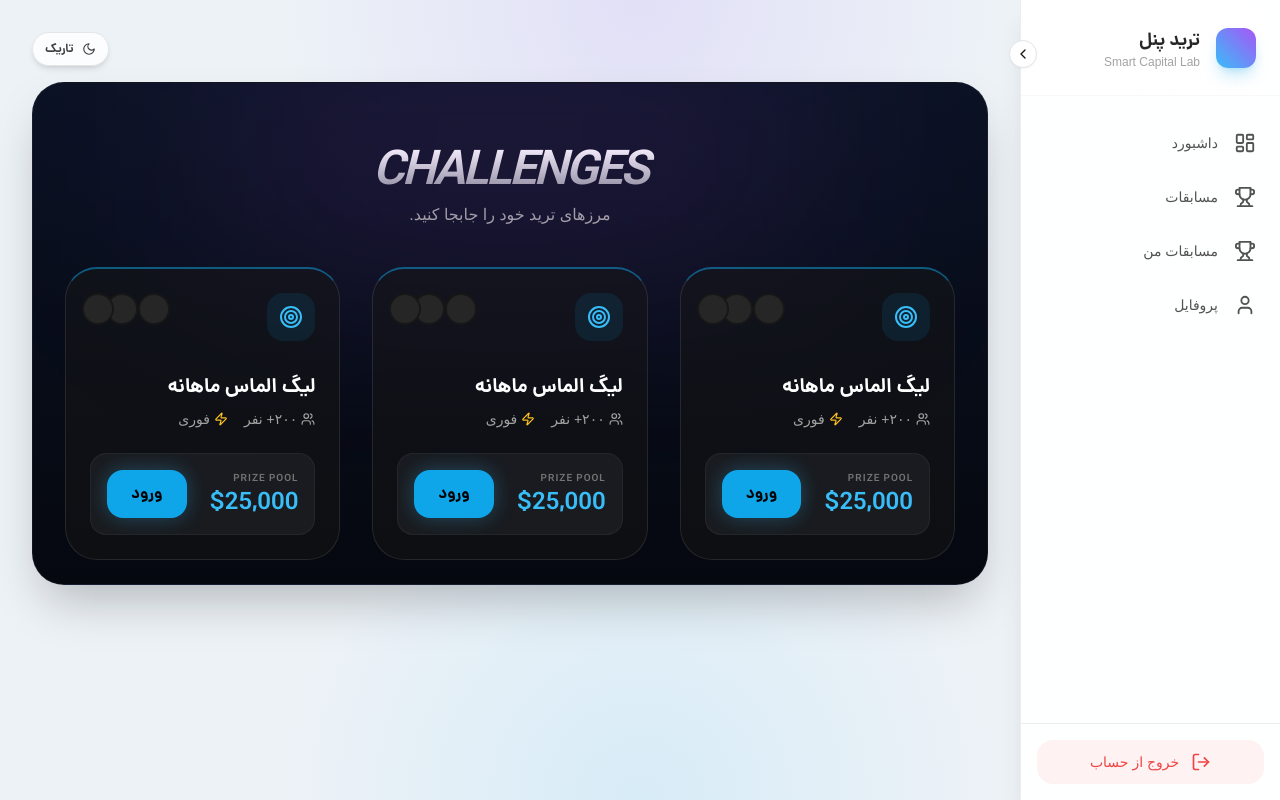
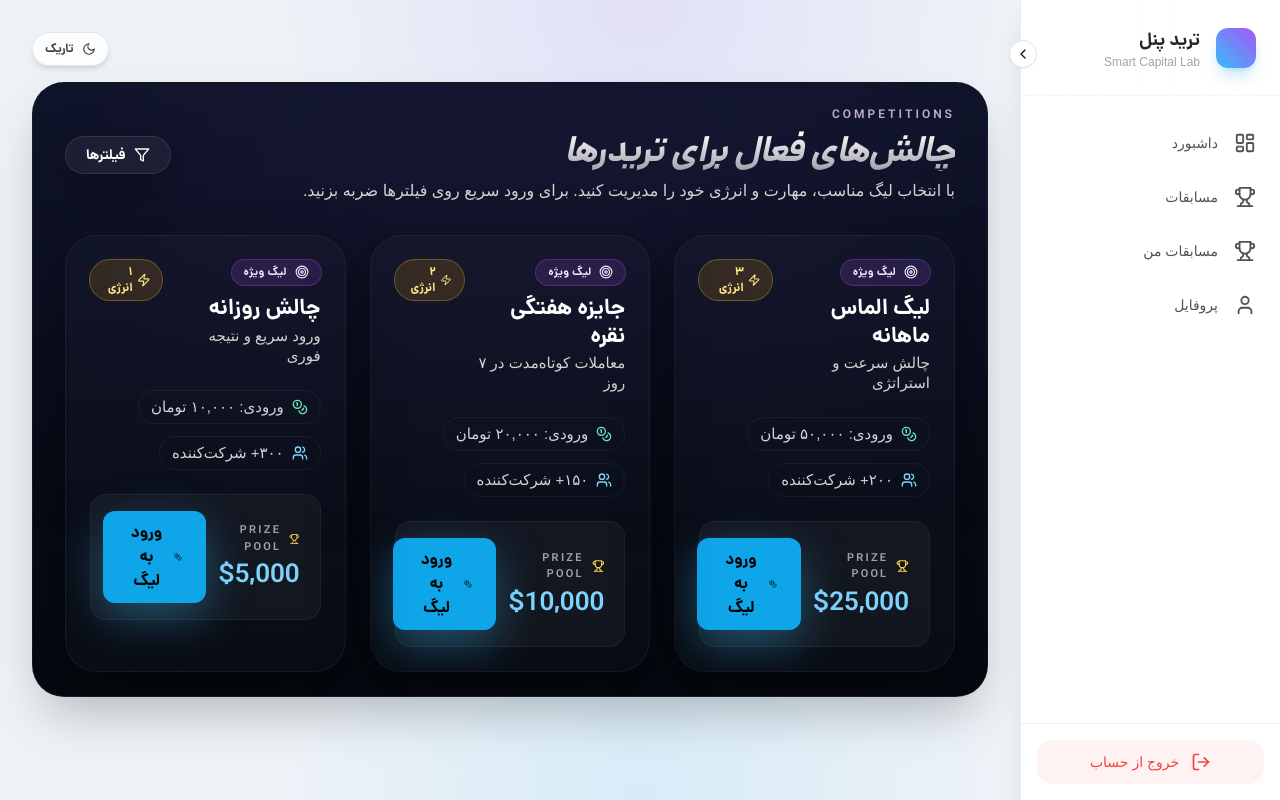
Before and after one commit to Parsaeffatravesh/Trenatest, a Next.js app: page /dashboard/competitions in a window 1280 px wide. Built offline with nearby package versions, Linux system fonts and the light colour scheme.

Commit message:
Revamp competitions layout

```diff
--- a/app/dashboard/competitions/page.tsx
+++ b/app/dashboard/competitions/page.tsx
@@ -1,61 +1,105 @@
 import { MagicCard } from "@/components/ui/magic-card";
 import { FadeIn } from "@/components/ui/fade-in";
-import { Zap, Target, Users } from "lucide-react";
+import { Coins, Filter, Target, Trophy, Users, Zap } from "lucide-react";
+
+const competitions = [
+  {
+    title: "لیگ الماس ماهانه",
+    subtitle: "چالش سرعت و استراتژی",
+    prizePool: "$25,000",
+    entryFee: "۵۰,۰۰۰ تومان",
+    participants: "۲۰۰+",
+    energy: "۳ انرژی",
+  },
+  {
+    title: "جایزه هفتگی نقره",
+    subtitle: "معاملات کوتاه‌مدت در ۷ روز",
+    prizePool: "$10,000",
+    entryFee: "۲۰,۰۰۰ تومان",
+    participants: "۱۵۰+",
+    energy: "۲ انرژی",
+  },
+  {
+    title: "چالش روزانه",
+    subtitle: "ورود سریع و نتیجه فوری",
+    prizePool: "$5,000",
+    entryFee: "۱۰,۰۰۰ تومان",
+    participants: "۳۰۰+",
+    energy: "۱ انرژی",
+  },
+];
 
 export default function CompetitionsPage() {
   return (
-    <div className="relative overflow-hidden rounded-[32px] border border-white/5 bg-gradient-to-b from-[#0b1224] to-[#05080f] p-6 text-white shadow-2xl">
+    <div className="relative overflow-hidden rounded-[32px] border border-white/5 bg-gradient-to-b from-[#0b1224] to-[#05080f] px-4 py-6 text-white shadow-2xl sm:px-6 md:px-8">
+      <div className="absolute inset-x-0 top-0 h-32 bg-purple-500/20 blur-[140px]" />
+
       <FadeIn>
-        <header className="relative py-10 text-center">
-          <div className="absolute top-0 left-1/2 h-24 w-2/3 -translate-x-1/2 bg-purple-500/30 blur-[120px]" />
-          <h1 className="bg-gradient-to-b from-white to-white/50 bg-clip-text text-5xl font-black italic tracking-tighter text-transparent">
-            CHALLENGES
-          </h1>
-          <p className="mt-2 text-neutral-400">مرزهای ترید خود را جابجا کنید.</p>
+        <header className="relative flex flex-col gap-4 pb-8 md:flex-row md:items-center md:justify-between">
+          <div className="space-y-2">
+            <p className="text-xs font-semibold uppercase tracking-[0.25em] text-purple-200/80">Competitions</p>
+            <h1 className="bg-gradient-to-b from-white to-white/60 bg-clip-text text-3xl font-black italic tracking-tight text-transparent sm:text-4xl">
+              چالش‌های فعال برای تریدرها
+            </h1>
+            <p className="max-w-2xl text-sm text-neutral-300 sm:text-base">
+              با انتخاب لیگ مناسب، مهارت و انرژی خود را مدیریت کنید. برای ورود سریع روی فیلترها ضربه بزنید.
+            </p>
+          </div>
+
+          <div className="flex w-full flex-col gap-3 sm:flex-row sm:items-center sm:justify-end md:w-auto">
+            <button className="flex w-full items-center justify-center gap-2 rounded-full border border-white/10 bg-white/5 px-4 py-2 text-sm font-semibold text-white shadow-[0_10px_40px_rgba(0,0,0,0.35)] transition hover:border-white/20 hover:bg-white/10 sm:w-auto sm:px-5">
+              <Filter size={16} />
+              فیلترها
+            </button>
+          </div>
         </header>
       </FadeIn>
 
-      <div className="grid grid-cols-1 gap-8 px-2 md:grid-cols-3">
-        {[1, 2, 3].map((i) => (
-          <FadeIn key={i} delay={i * 0.1}>
-            <MagicCard className="border-t-2 border-t-sky-500/50">
-              <div className="mb-8 flex justify-between">
-                <div className="rounded-2xl bg-sky-500/10 p-3 text-sky-400">
-                  <Target size={24} />
+      <div className="grid grid-cols-1 gap-4 sm:gap-6 md:grid-cols-2 xl:grid-cols-3">
+        {competitions.map((competition, index) => (
+          <FadeIn key={competition.title} delay={(index + 1) * 0.08}>
+            <MagicCard className="group relative h-full overflow-hidden border border-white/5 bg-white/[0.02] p-5 shadow-[0_20px_60px_rgba(0,0,0,0.4)] transition hover:border-white/10 md:p-6">
+              <div className="flex items-start justify-between gap-3">
+                <div className="space-y-2">
+                  <div className="inline-flex items-center gap-2 rounded-full bg-purple-500/15 px-3 py-1 text-[11px] font-semibold uppercase tracking-wide text-purple-100 ring-1 ring-purple-500/40">
+                    <Target size={14} />
+                    لیگ ویژه
+                  </div>
+                  <div className="space-y-1">
+                    <h3 className="text-xl font-bold leading-tight text-white sm:text-[22px]">{competition.title}</h3>
+                    <p className="text-sm text-neutral-300 sm:text-[15px]">{competition.subtitle}</p>
+                  </div>
                 </div>
-                <div className="flex -space-x-2">
-                  {[1, 2, 3].map((u) => (
-                    <div key={u} className="h-8 w-8 rounded-full border-2 border-neutral-900 bg-neutral-800" />
-                  ))}
-                </div>
-              </div>
-
-              <h3 className="mb-2 text-xl font-bold text-white">لیگ الماس ماهانه</h3>
-              <div className="mb-6 flex items-center gap-4 text-sm text-neutral-400">
-                <span className="flex items-center gap-1">
-                  <Users size={14} /> ۲۰۰+ نفر
-                </span>
-                <span className="flex items-center gap-1">
-                  <Zap size={14} className="text-amber-400" /> فوری
+                <span className="inline-flex items-center gap-1 rounded-full bg-amber-500/15 px-3 py-1 text-xs font-semibold text-amber-200 ring-1 ring-amber-400/40">
+                  <Zap size={14} />
+                  {competition.energy}
                 </span>
               </div>
 
-              <div className="flex items-center justify-between rounded-2xl border border-white/5 bg-white/5 p-4">
-                <div>
-                  <p className="text-[10px] font-bold uppercase tracking-widest text-neutral-500">Prize Pool</p>
-                  <p className="text-2xl font-black text-sky-400">$25,000</p>
-                </div>
-                <button className="rounded-2xl bg-sky-500 px-6 py-3 font-bold text-black shadow-[0_0_20px_rgba(56,189,248,0.3)] transition-all hover:bg-sky-400">
-                  ورود
-                </button>
+              <div className="mt-6 flex flex-wrap items-center gap-3 text-sm text-neutral-300 sm:text-[15px]">
+                <span className="flex items-center gap-2 rounded-full border border-white/5 px-3 py-1.5">
+                  <Coins size={16} className="text-emerald-300" />
+                  ورودی: {competition.entryFee}
+                </span>
+                <span className="flex items-center gap-2 rounded-full border border-white/5 px-3 py-1.5">
+                  <Users size={16} className="text-sky-300" />
+                  {competition.participants} شرکت‌کننده
+                </span>
               </div>
 
-              <div className="pointer-events-none absolute inset-0 flex items-center justify-center rounded-[32px] bg-gradient-to-b from-transparent via-black/60 to-black/80 opacity-0 backdrop-blur-sm transition-opacity duration-300 group-hover:opacity-100">
-                <div className="space-y-2 text-center text-sm text-white">
-                  <p className="text-xs uppercase tracking-[0.3em] text-sky-300">Quick View</p>
-                  <p>زمان باقی‌مانده: ۱۴ روز</p>
-                  <p>ظرفیت باقی‌مانده: ۵ نفر</p>
+              <div className="mt-6 flex flex-col gap-3 rounded-2xl border border-white/5 bg-white/[0.04] px-4 py-3 sm:flex-row sm:items-center sm:justify-between sm:px-5 sm:py-4">
+                <div className="space-y-1">
+                  <p className="flex items-center gap-2 text-[11px] font-semibold uppercase tracking-[0.2em] text-neutral-400">
+                    <Trophy size={14} className="text-amber-300" />
+                    Prize Pool
+                  </p>
+                  <p className="text-2xl font-black text-sky-300 sm:text-[26px]">{competition.prizePool}</p>
                 </div>
+
+                <button className="inline-flex items-center justify-center gap-2 rounded-xl bg-sky-500 px-4 py-2.5 text-sm font-bold text-black shadow-[0_15px_45px_rgba(56,189,248,0.35)] transition hover:-translate-y-0.5 hover:bg-sky-400 sm:px-6 sm:text-base">
+                  <Coins size={16} />
+                  ورود به لیگ
+                </button>
               </div>
             </MagicCard>
           </FadeIn>
```
